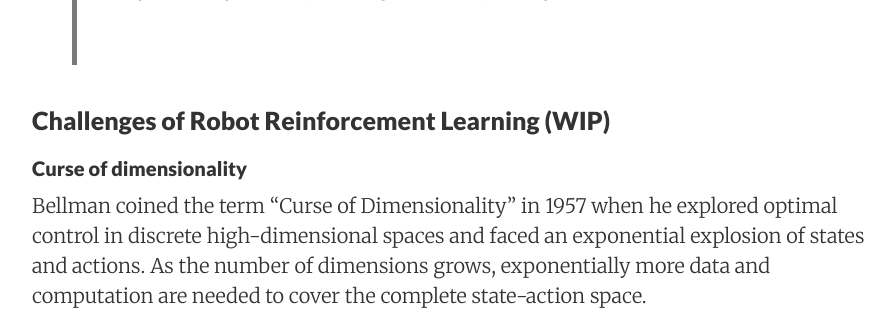
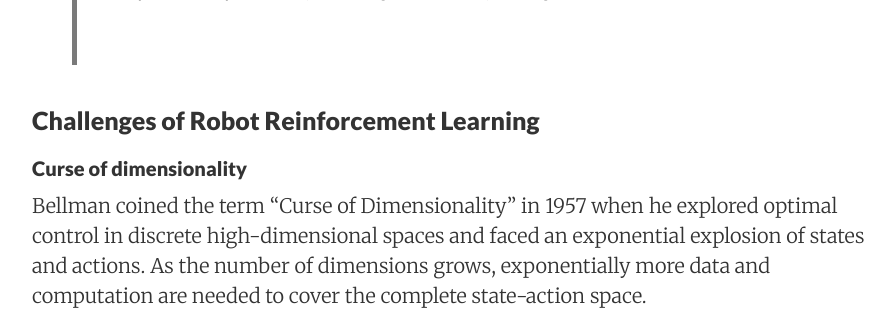
Before and after one commit to vmayoral/oldblog, a Jekyll site: the page built from _posts/2016-07-6-rl-intro.md, in a window 1280 px wide and 900 px high, scrolled down 6429 px. Shown: the part 155-465 px from the top of the window, without its empty margins (188-1083 px from the left). Built offline with Jekyll 4.4.1, drawn with Linux system fonts in a browser that asks for light colours; nearby versions of some CDN libraries; formulas are drawn with MathJax 3.

Commit message:
intro to RL, remove WIP, update

```diff
--- a/_posts/2016-07-6-rl-intro.md
+++ b/_posts/2016-07-6-rl-intro.md
@@ -123,7 +123,7 @@ According to J. Kober et al.:
 
 
 <div id='rrlchallenges'/>
-### Challenges of Robot Reinforcement Learning (WIP)
+### Challenges of Robot Reinforcement Learning
 
 <div id='curse'/>
 #### Curse of dimensionality
```
Also changed, not shown: other parts of _posts/2016-07-6-rl-intro.md (+1 -1 lines).
